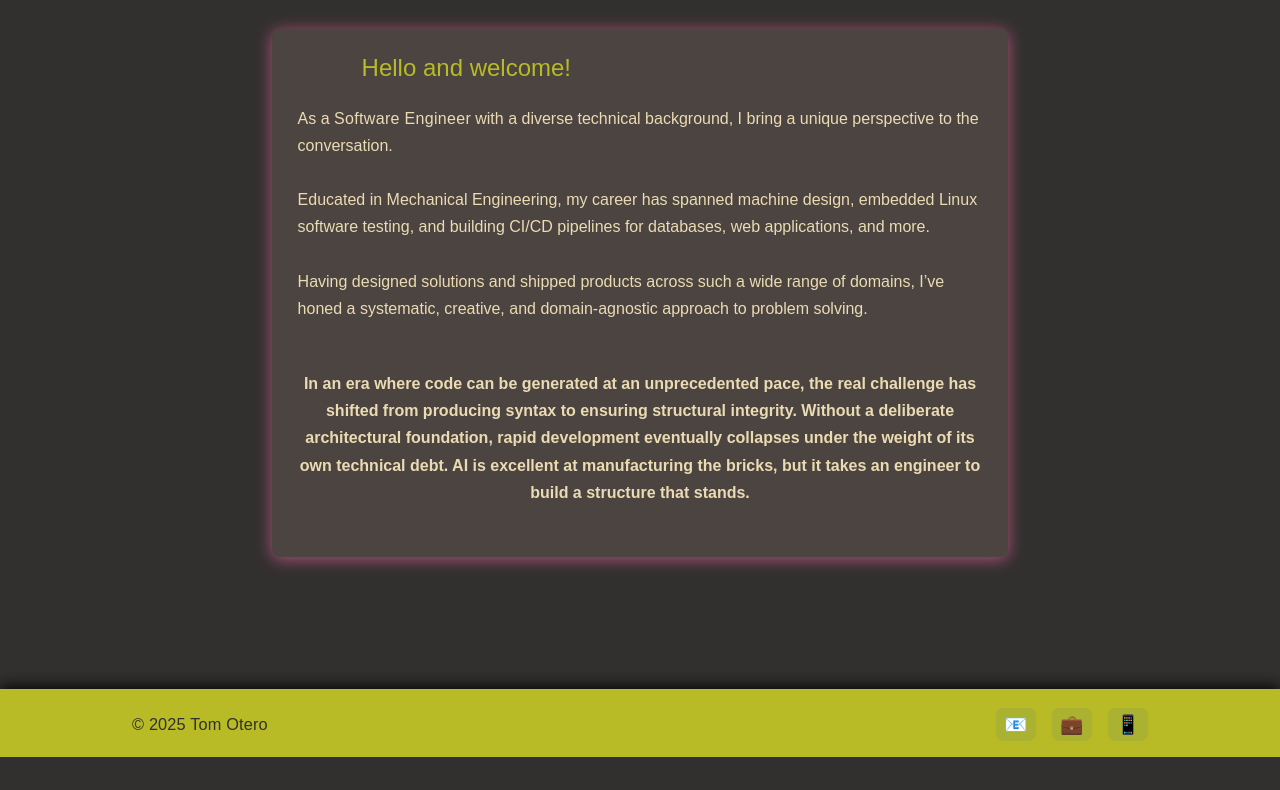
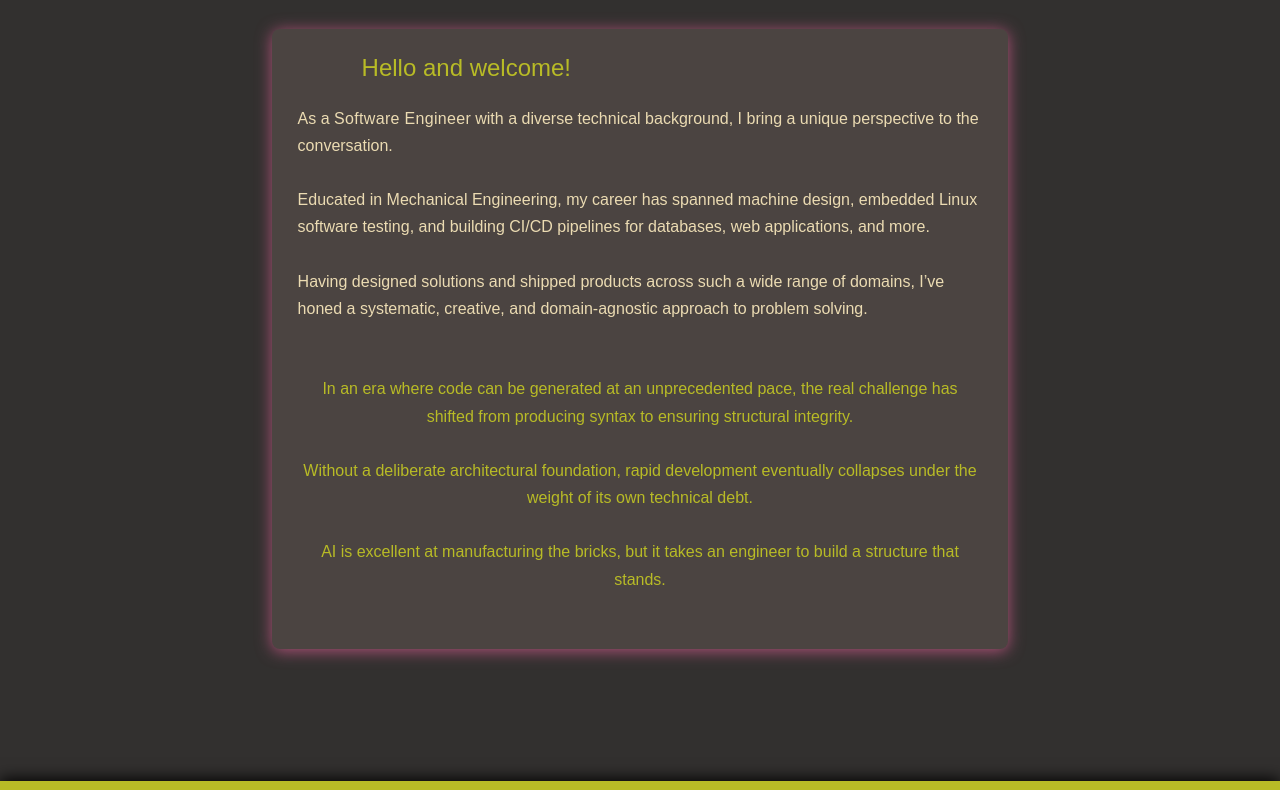
Before and after one commit to TomOtero1984/Portfolio, a Vue app in the folder app/: page / in a window 1280 px wide. Shown: the part 462-1252 px from the top of the page. Before the commit the page ends 1219 px from the top, so only its background shows below. Built offline with nearby package versions, Linux system fonts and the light colour scheme; a web font is replaced by a local one.

Commit message:
Update styling in HomeView, fix typo in AboutView

```diff
--- a/app/src/views/AboutView.vue
+++ b/app/src/views/AboutView.vue
@@ -9,7 +9,7 @@ const hover = ref(false);
 
 <template>
   <div class="about">
-    <h1 class="about-title">About Me</h1>
+    <h1 class="about-title">About Me </h1>
     <div class=about-header>
       <h3 class="about-welcome" style="align-content: center;">
         Hello and welcome to my
--- a/app/src/views/HomeView.vue
+++ b/app/src/views/HomeView.vue
@@ -49,14 +49,14 @@ const markdownURL = "https://raw.githubusercontent.com/TomOtero1984/ConC.GPT/ref
 <!--        </strong>-->
 <!--        <FloatingMarkdown :url="markdownURL" :visible="showMarkdown" @close="showMarkdown = false"/>-->
       </p>
-      <p style="text-align: center;">
-        <strong>
-          In an era where code can be generated at an unprecedented pace,
-          the real challenge has shifted from producing syntax to ensuring structural integrity.
-          Without a deliberate architectural foundation, rapid development eventually collapses under the weight of its own technical debt.
-          AI is excellent at manufacturing the bricks, but it takes an engineer to build a structure that stands.
-        </strong>
-      </p>
+      <h4 style="text-align: center;">
+        In an era where code can be generated at an unprecedented pace,
+        the real challenge has shifted from producing syntax to ensuring structural integrity.
+        <br><br>
+        Without a deliberate architectural foundation, rapid development eventually collapses under the weight of its own technical debt.
+        <br><br>
+        AI is excellent at manufacturing the bricks, but it takes an engineer to build a structure that stands.
+      </h4>
     </ContentCard>
   </section>
 </template>
```
